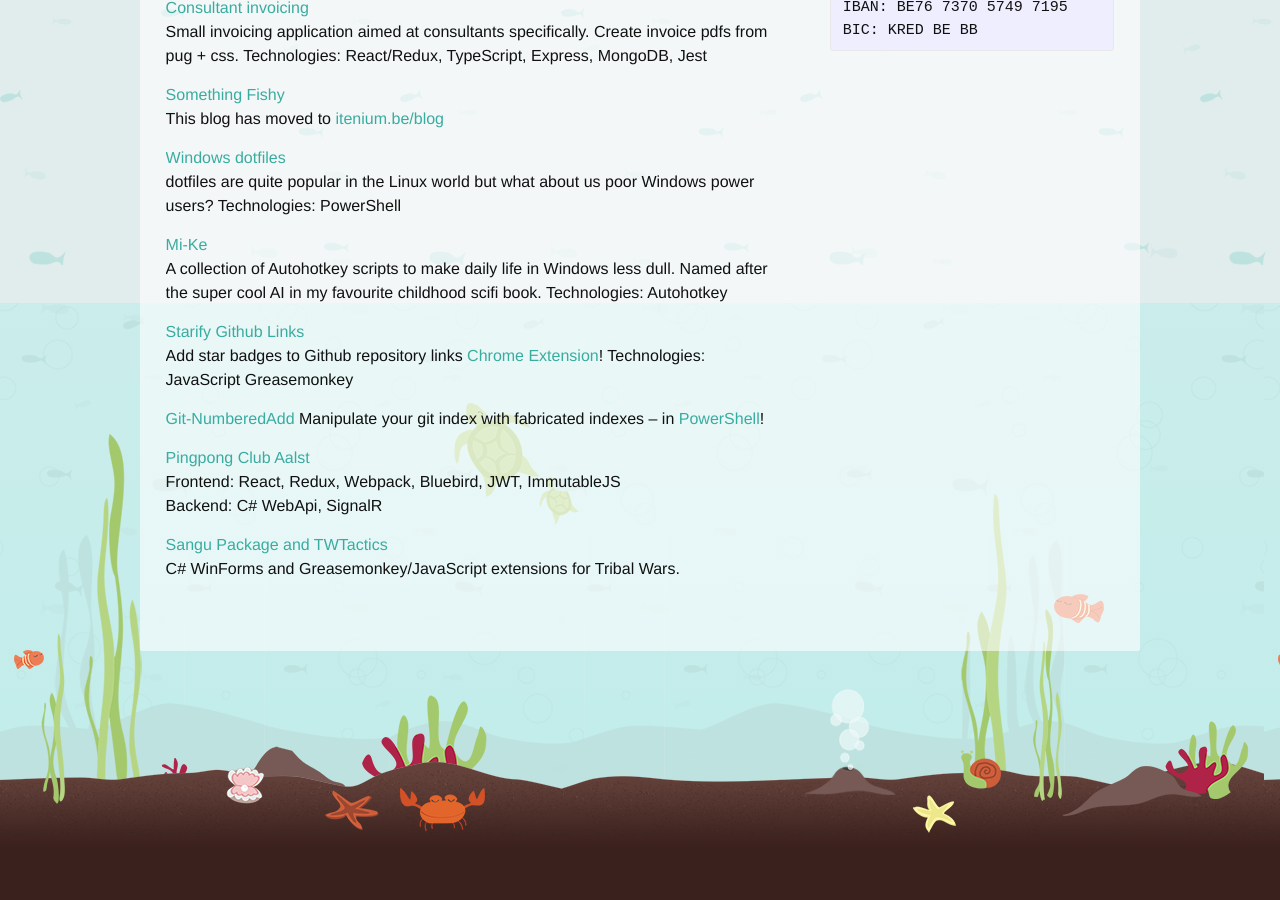
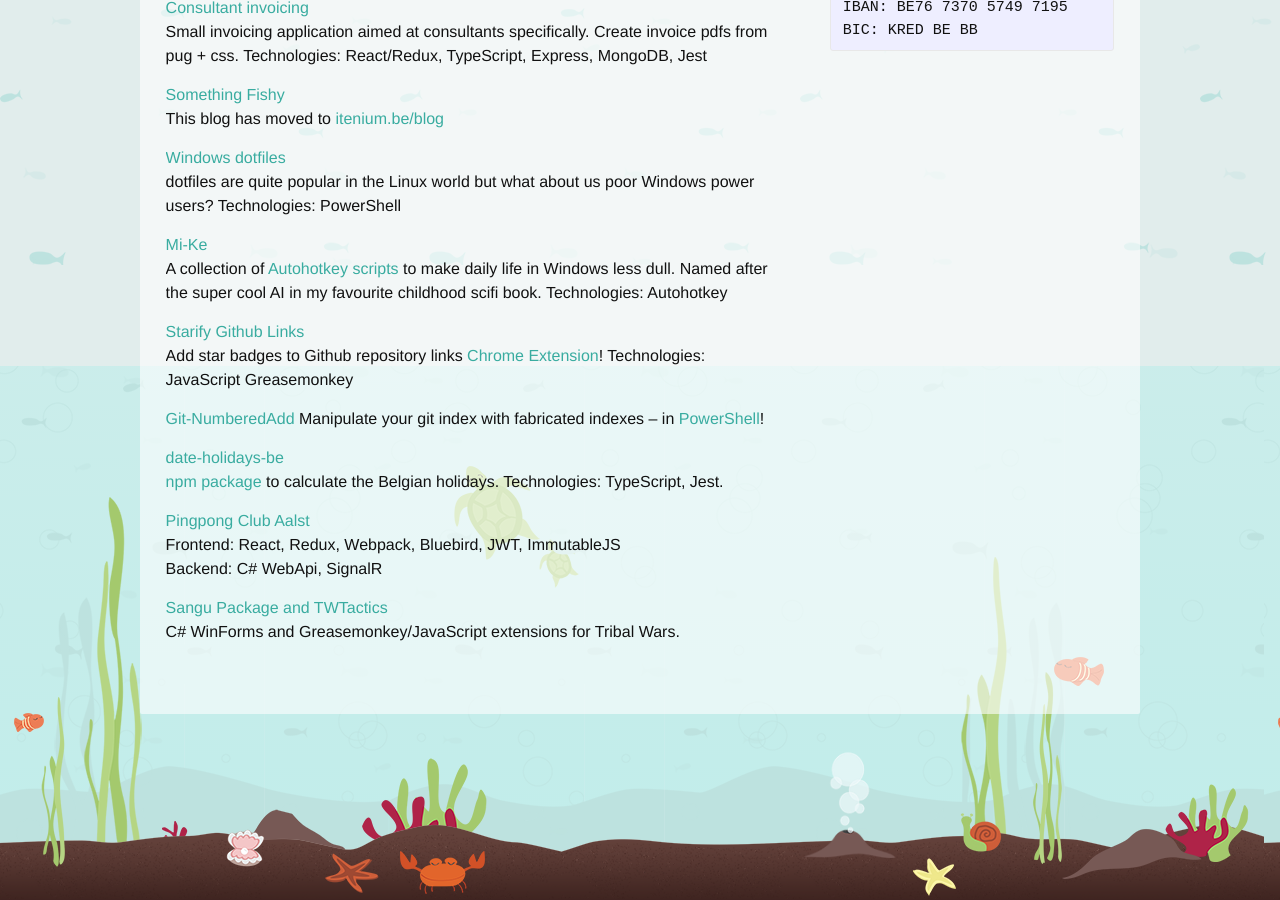
Before and after one commit to Laoujin/bliki, a Jekyll site: the page built from index.md, in a window 1280 px wide and 900 px high, scrolled down 635 px. Built offline with Jekyll 4.4.1, drawn with Linux system fonts in a browser that asks for light colours; some web fonts are replaced.

Commit message:
more projects: date-holidays-be

```diff
--- a/index.md
+++ b/index.md
@@ -42,7 +42,7 @@ Technologies: PowerShell
 
 
 [Mi-Ke](https://github.com/itenium-be/Mi-Ke)
-A collection of Autohotkey scripts to make daily life in Windows less dull.
+A collection of [Autohotkey scripts](https://itenium.be/Mi-Ke/) to make daily life in Windows less dull.
 Named after the super cool AI in my favourite childhood scifi book.
 Technologies: Autohotkey
 
@@ -54,6 +54,10 @@ Technologies: JavaScript Greasemonkey
 
 [Git-NumberedAdd](https://github.com/itenium-be/Git-NumberedAdd)
 Manipulate your git index with fabricated indexes -- in [PowerShell](https://www.powershellgallery.com/packages/Git-NumberedAdd)!
+
+
+[date-holidays-be](https://github.com/itenium-be/date-holidays-be)
+[npm package](https://www.npmjs.com/package/@itenium/date-holidays-be) to calculate the Belgian holidays. Technologies: TypeScript, Jest.
 
 
 [Pingpong Club Aalst][project-ttc]
```
